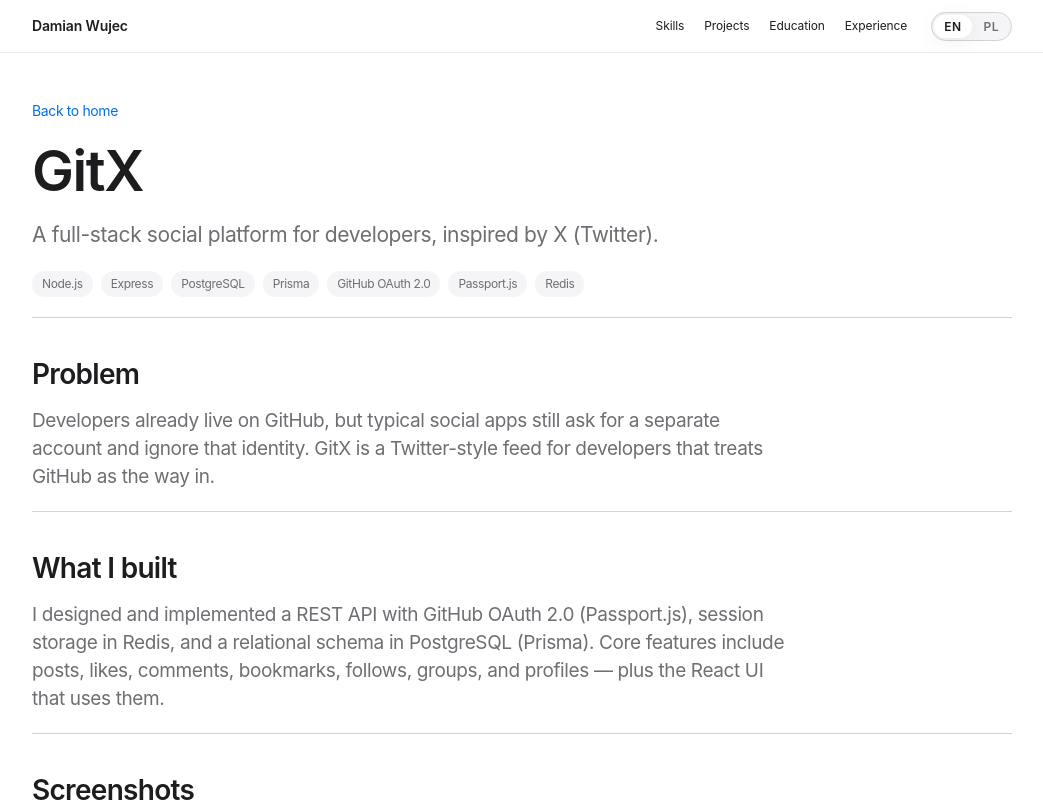
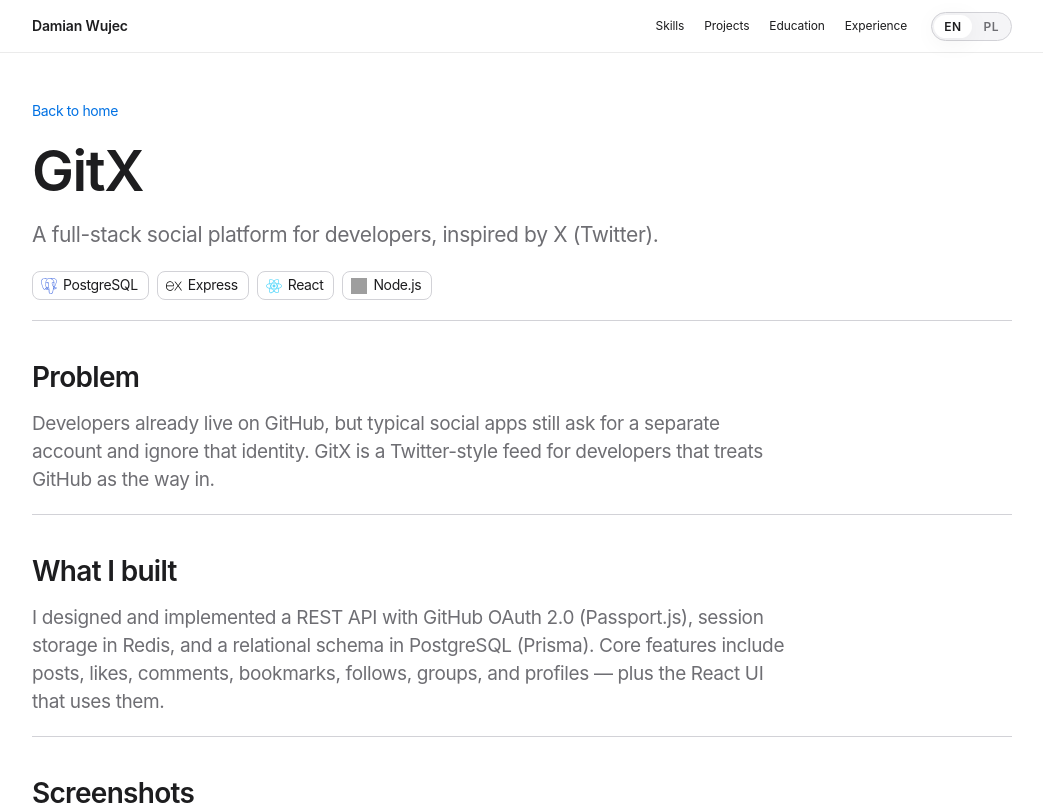
Before and after one commit to WujecDamian/WujecDamian-Portfolio, a React (Vite) app: page /project/gitx in a window 1280 px wide. Shown: the top 805 px of the page, without its empty margins (118-1161 px from the left). Built offline with nearby package versions, Linux system fonts and the light colour scheme; grey boxes are pictures that could not be loaded.

Commit message:
feat: show the GitX stack as skill chips

```diff
--- a/src/components/ProjectCard/ProjectCard.module.css
+++ b/src/components/ProjectCard/ProjectCard.module.css
@@ -36,20 +36,7 @@
 }
 
 .card__stack {
-  display: flex;
-  flex-wrap: wrap;
-  gap: 8px;
   margin-bottom: 16px;
-  padding: 0;
-  list-style: none;
-}
-
-.card__tag {
-  font-size: 12px;
-  color: var(--text-muted);
-  background: var(--bg-subtle);
-  border-radius: var(--radius-pill);
-  padding: 4px 10px;
 }
 
 .card__links {
--- a/src/components/ProjectCard/ProjectCard.tsx
+++ b/src/components/ProjectCard/ProjectCard.tsx
@@ -3,6 +3,8 @@
 import { useLanguage } from '../../i18n'
 import { ArrowRightIcon } from '../BrandIcon'
 import { Section } from '../Section'
+import { SkillChip } from '../Skills'
+import skillStyles from '../Skills/Skills.module.css'
 import styles from './ProjectCard.module.css'
 
 export const ProjectCard = () => {
@@ -24,13 +26,14 @@
         <div>
           <h3 className={styles.card__title}>{t.project.gitxTitle}</h3>
           <p className={styles.card__blurb}>{t.project.gitxBlurb}</p>
-          <p className={styles.card__stack} aria-label={t.project.stackLabel}>
-            {gitx.stack.map((item) => (
-              <span key={item} className={styles.card__tag}>
-                {item}
-              </span>
+          <ul
+            className={`${skillStyles.skills__list} ${styles.card__stack}`}
+            aria-label={t.project.stackLabel}
+          >
+            {gitx.stack.map((id) => (
+              <SkillChip key={id} id={id} />
             ))}
-          </p>
+          </ul>
           <div className={styles.card__links}>
             <Link
               to={`/project/${gitx.id}`}
--- /dev/null
+++ b/src/components/Skills/SkillChip.tsx
@@ -0,0 +1,25 @@
+import { useLanguage } from '../../i18n'
+import type { SkillId } from './skillGroups'
+import { skillIcons } from './skillIcons'
+import styles from './Skills.module.css'
+
+type SkillChipProps = {
+  id: SkillId
+}
+
+export const SkillChip = ({ id }: SkillChipProps) => {
+  const { t } = useLanguage()
+
+  return (
+    <li className={styles.skills__item}>
+      <img
+        src={skillIcons[id]}
+        alt=""
+        className={styles.skills__icon}
+        width={16}
+        height={16}
+      />
+      {t.skills.items[id]}
+    </li>
+  )
+}
--- a/src/components/Skills/Skills.tsx
+++ b/src/components/Skills/Skills.tsx
@@ -1,7 +1,7 @@
 import { useLanguage } from '../../i18n'
 import { Section } from '../Section'
+import { SkillChip } from './SkillChip'
 import { skillGroups } from './skillGroups'
-import { skillIcons } from './skillIcons'
 import styles from './Skills.module.css'
 
 export const Skills = () => {
@@ -16,16 +16,7 @@
             <dd className={styles.skills__items}>
               <ul className={styles.skills__list}>
                 {group.items.map((id) => (
-                  <li key={id} className={styles.skills__item}>
-                    <img
-                      src={skillIcons[id]}
-                      alt=""
-                      className={styles.skills__icon}
-                      width={16}
-                      height={16}
-                    />
-                    {t.skills.items[id]}
-                  </li>
+                  <SkillChip key={id} id={id} />
                 ))}
               </ul>
             </dd>
--- a/src/components/Skills/index.ts
+++ b/src/components/Skills/index.ts
@@ -1 +1,3 @@
+export { SkillChip } from './SkillChip'
 export { Skills } from './Skills'
+export type { SkillId } from './skillGroups'
--- a/src/data/site.ts
+++ b/src/data/site.ts
@@ -12,15 +12,7 @@
   id: 'gitx',
   github: 'https://github.com/WujecDamian/gitX',
   live: 'https://gitx-wujec.netlify.app/',
-  stack: [
-    'Node.js',
-    'Express',
-    'PostgreSQL',
-    'Prisma',
-    'GitHub OAuth 2.0',
-    'Passport.js',
-    'Redis',
-  ],
+  stack: ['postgresql', 'express', 'react', 'nodejs'] as const,
 }
 
 export const projects = [gitx] as const
--- a/src/pages/ProjectPage/ProjectPage.module.css
+++ b/src/pages/ProjectPage/ProjectPage.module.css
@@ -16,23 +16,6 @@
   font-size: 21px;
   color: var(--text-muted);
   max-width: 36em;
-}
-
-.page__stack {
-  display: flex;
-  flex-wrap: wrap;
-  gap: 8px;
-  margin: 0;
-  padding: 0;
-  list-style: none;
-}
-
-.page__tag {
-  font-size: 12px;
-  color: var(--text-muted);
-  background: var(--bg-subtle);
-  border-radius: var(--radius-pill);
-  padding: 4px 10px;
 }
 
 .block {
--- a/src/pages/ProjectPage/ProjectPage.tsx
+++ b/src/pages/ProjectPage/ProjectPage.tsx
@@ -2,6 +2,8 @@
 import { gitx } from '../../data/site'
 import { useLanguage } from '../../i18n'
 import { ExternalLinkIcon, GitHubIcon } from '../../components/BrandIcon'
+import { SkillChip } from '../../components/Skills'
+import skillStyles from '../../components/Skills/Skills.module.css'
 import styles from './ProjectPage.module.css'
 
 export const ProjectPage = () => {
@@ -46,11 +48,9 @@
       </Link>
       <h1 className={styles.page__title}>{t.project.gitxTitle}</h1>
       <p className={styles.page__blurb}>{t.project.gitxBlurb}</p>
-      <ul className={styles.page__stack} aria-label={t.project.stackLabel}>
-        {gitx.stack.map((item) => (
-          <li key={item} className={styles.page__tag}>
-            {item}
-          </li>
+      <ul className={skillStyles.skills__list} aria-label={t.project.stackLabel}>
+        {gitx.stack.map((id) => (
+          <SkillChip key={id} id={id} />
         ))}
       </ul>
 
```
